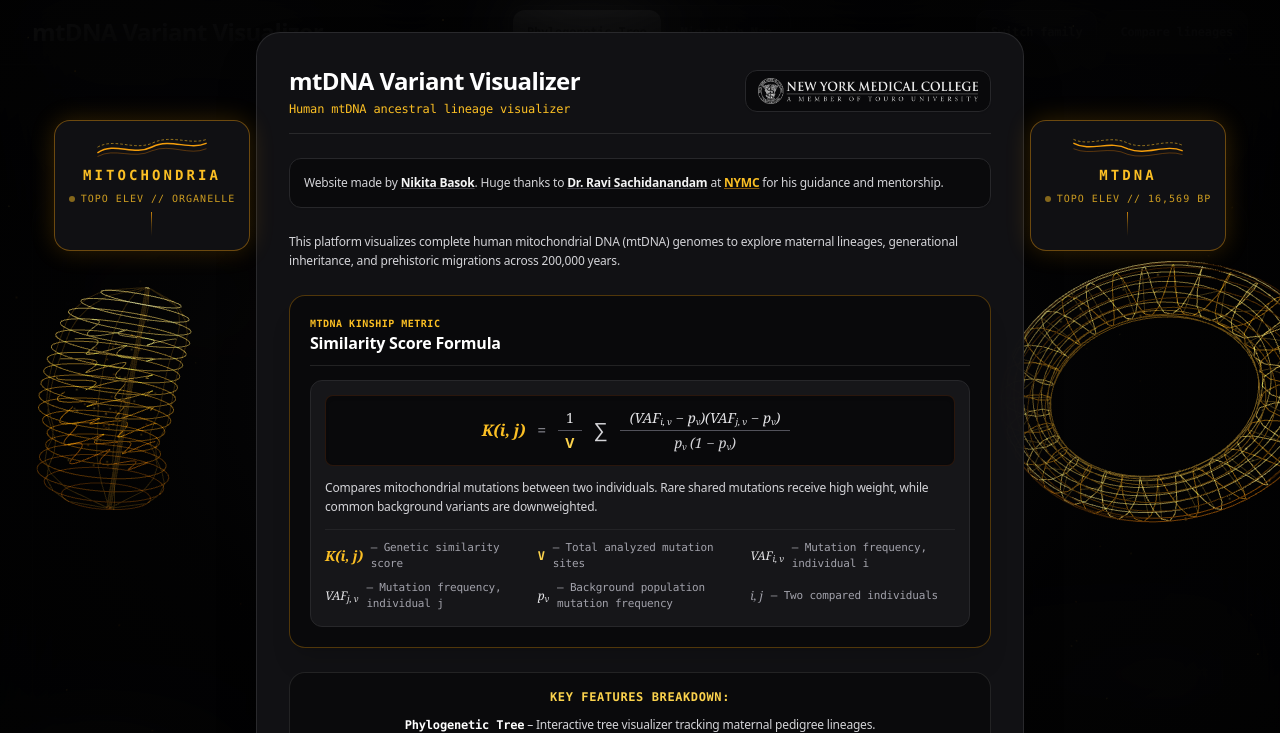
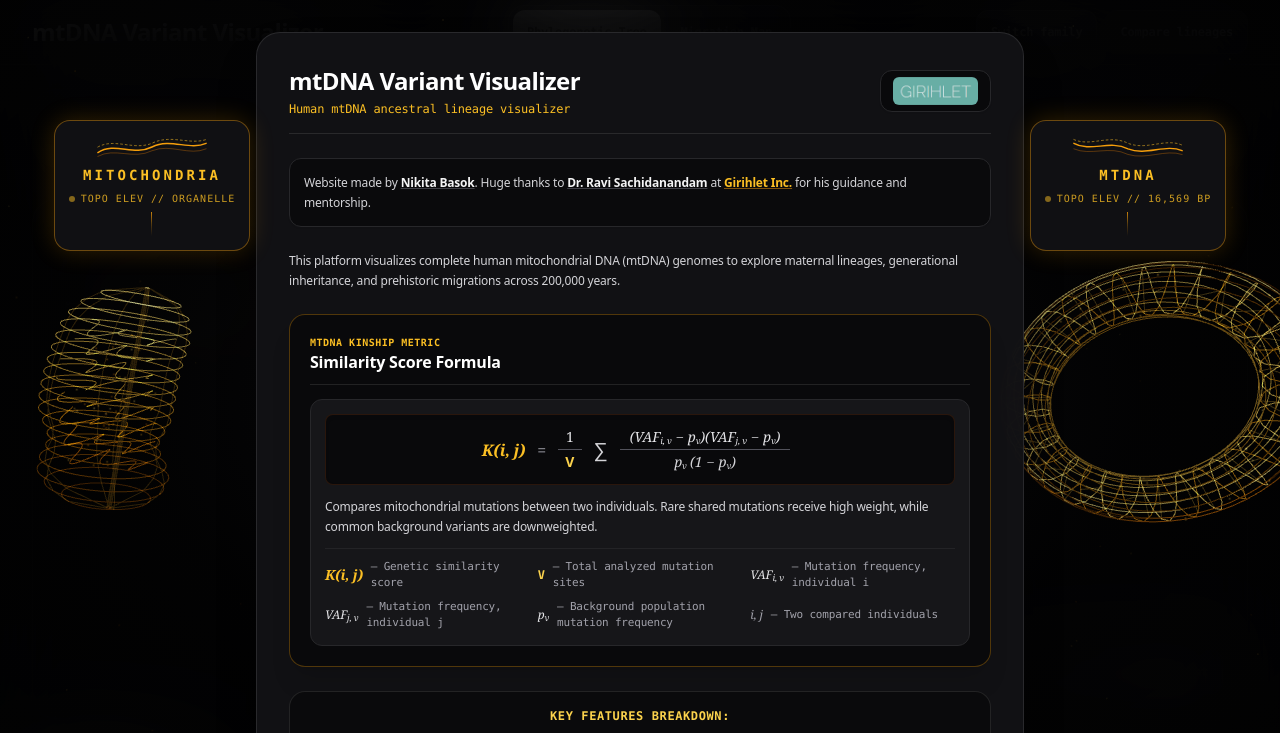
Before and after one commit to nbasok149/genomic-mito-showcase, a website: page docs/index.html in a window 1280 px wide. Shown: the top 733 px of the page. Drawn offline with nearby package versions, Linux system fonts and the light colour scheme; animation ran at ten frames a second.

Commit message:
feat(branding): replace NYMC branding with Girihlet Inc. and update logo

```diff
--- a/docs/index.html
+++ b/docs/index.html
@@ -68,14 +68,14 @@
           <h2 class="text-xl sm:text-2xl font-extrabold text-white tracking-tight">mtDNA Variant Visualizer</h2>
           <p class="text-xs text-amber-400 font-mono">Human mtDNA ancestral lineage visualizer</p>
         </div>
-        <a href="https://www.nymc.edu/research/core-facilities/genomics-lab/" target="_blank" rel="noopener noreferrer" class="px-3 py-1.5 rounded-xl bg-zinc-950/90 border border-zinc-800 hover:border-amber-500/40 shadow-sm shrink-0 flex items-center transition-all group" title="New York Medical College Genomics Core Facility">
-          <img src="images/nymc_logo.png" alt="New York Medical College" class="h-6 sm:h-7 w-auto max-w-[190px] sm:max-w-[220px] object-contain opacity-95 group-hover:opacity-100 transition-opacity">
+        <a href="https://girihlet.com/" target="_blank" rel="noopener noreferrer" class="px-3 py-1.5 rounded-xl bg-zinc-950/90 border border-zinc-800 hover:border-amber-500/40 shadow-sm shrink-0 flex items-center transition-all group" title="Girihlet Inc.">
+          <img src="images/girihlet_logo.png" alt="Girihlet Inc." class="h-6 sm:h-7 w-auto max-w-[190px] sm:max-w-[220px] object-contain rounded-md opacity-95 group-hover:opacity-100 transition-opacity">
         </a>
       </div>
 
       <!-- Extended Research Credit & Mentorship Statement -->
       <div class="p-3 sm:p-3.5 rounded-xl bg-zinc-950/80 border border-zinc-800 text-xs text-zinc-300 font-sans leading-relaxed shadow-sm">
-        <span>Website made by <a href="https://www.linkedin.com/in/nikita-basok/" target="_blank" rel="noopener noreferrer" class="text-zinc-100 hover:text-amber-400 font-semibold underline decoration-zinc-700 hover:decoration-amber-400 transition-colors">Nikita Basok</a>. Huge thanks to <a href="https://scholar.google.com/citations?user=1HfM8IYAAAAJ&hl=en" target="_blank" rel="noopener noreferrer" class="text-zinc-100 hover:text-amber-400 font-semibold underline decoration-zinc-700 hover:decoration-amber-400 transition-colors">Dr. Ravi Sachidanandam</a> at <a href="https://www.nymc.edu/research/core-facilities/genomics-lab/" target="_blank" rel="noopener noreferrer" class="text-amber-400 hover:text-amber-300 font-semibold underline decoration-amber-500/50 hover:decoration-amber-300 transition-colors">NYMC</a> for his guidance and mentorship.</span>
+        <span>Website made by <a href="https://www.linkedin.com/in/nikita-basok/" target="_blank" rel="noopener noreferrer" class="text-zinc-100 hover:text-amber-400 font-semibold underline decoration-zinc-700 hover:decoration-amber-400 transition-colors">Nikita Basok</a>. Huge thanks to <a href="https://scholar.google.com/citations?user=1HfM8IYAAAAJ&hl=en" target="_blank" rel="noopener noreferrer" class="text-zinc-100 hover:text-amber-400 font-semibold underline decoration-zinc-700 hover:decoration-amber-400 transition-colors">Dr. Ravi Sachidanandam</a> at <a href="https://girihlet.com/" target="_blank" rel="noopener noreferrer" class="text-amber-400 hover:text-amber-300 font-semibold underline decoration-amber-500/50 hover:decoration-amber-300 transition-colors">Girihlet Inc.</a> for his guidance and mentorship.</span>
       </div>
 
       <!-- Brief Introduction -->
```
Also changed, not shown: docs/images/girihlet_logo.png (added), docs/images/girihlet_logo_raw.png (added).
